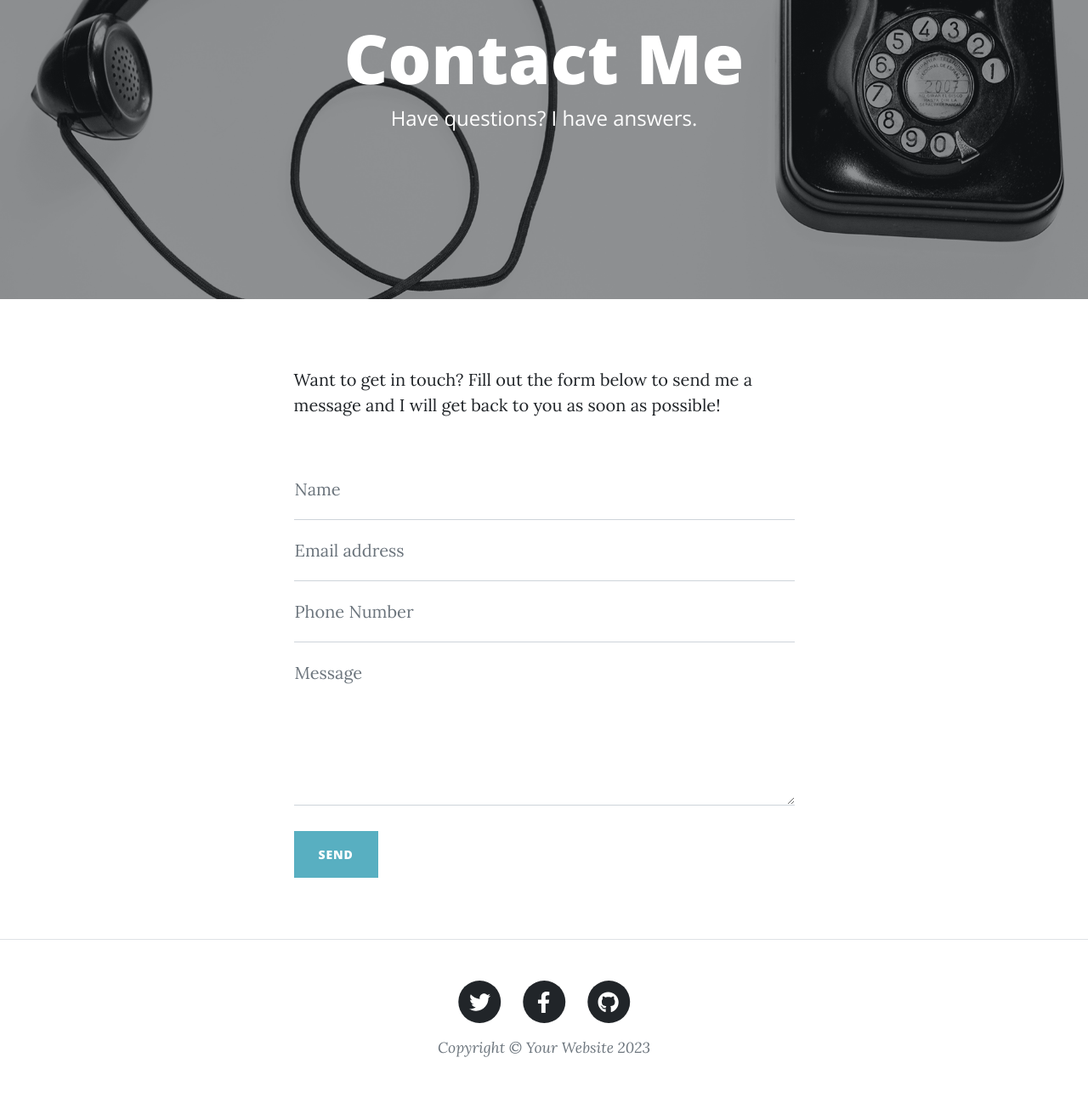
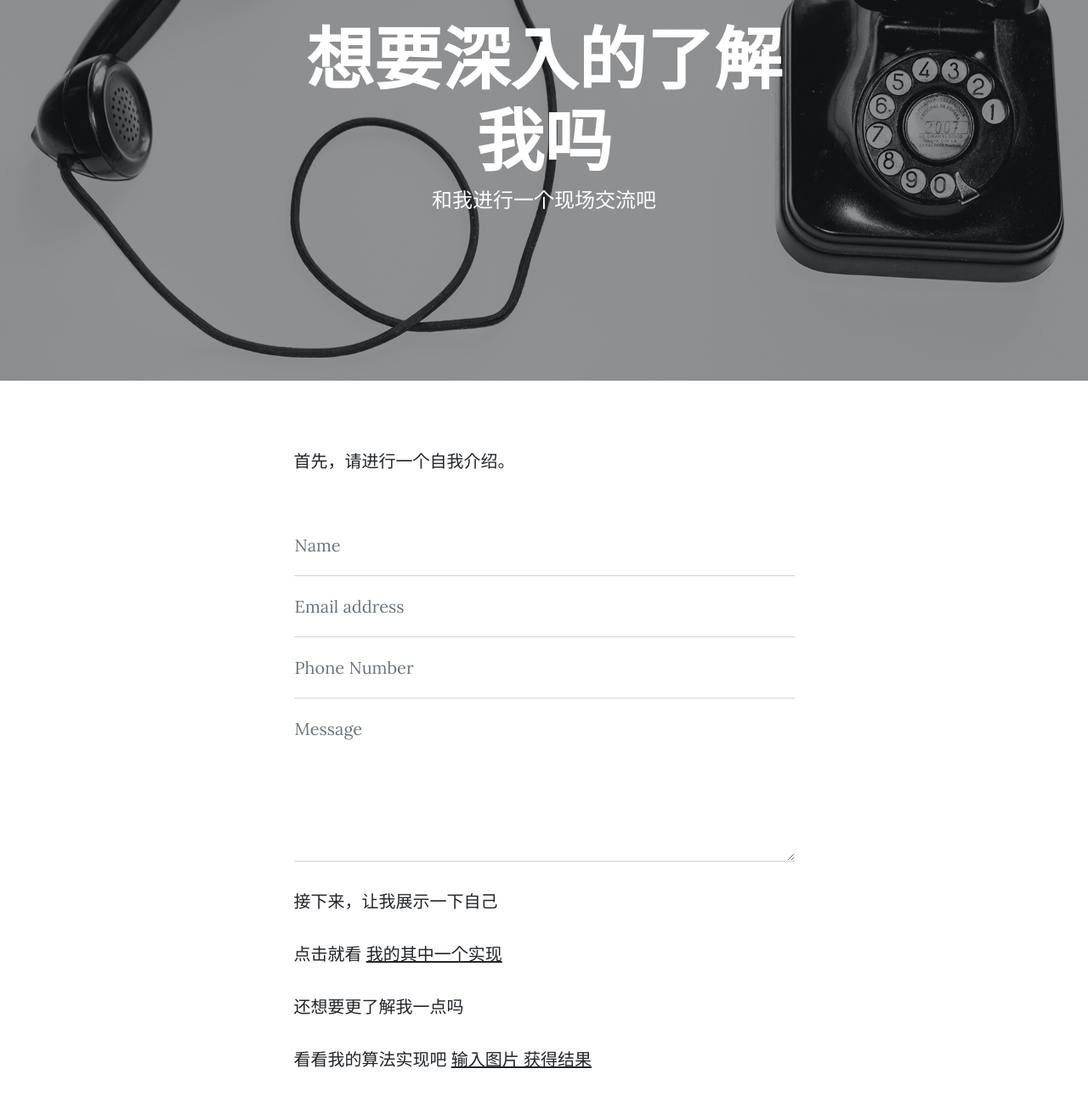
Before and after one commit to Jderder/web, a plain HTML site: page contact.html in a window 1280 px wide. Shown: the part 180-1471 px from the top of the page at 85% size. Drawn offline with nearby package versions, Linux system fonts and the light colour scheme.

Commit message:
Update contact.html

```diff
--- a/contact.html
+++ b/contact.html
@@ -40,8 +40,8 @@
                 <div class="row gx-4 gx-lg-5 justify-content-center">
                     <div class="col-md-10 col-lg-8 col-xl-7">
                         <div class="page-heading">
-                            <h1>Contact Me</h1>
-                            <span class="subheading">Have questions? I have answers.</span>
+                            <h1>想要深入的了解我吗</h1>
+                            <span class="subheading">和我进行一个现场交流吧</span>
                         </div>
                     </div>
                 </div>
@@ -52,7 +52,7 @@
             <div class="container px-4 px-lg-5">
                 <div class="row gx-4 gx-lg-5 justify-content-center">
                     <div class="col-md-10 col-lg-8 col-xl-7">
-                        <p>Want to get in touch? Fill out the form below to send me a message and I will get back to you as soon as possible!</p>
+                        <p>首先，请进行一个自我介绍。</p>
                         <div class="my-5">
                             <!-- * * * * * * * * * * * * * * *-->
                             <!-- * * SB Forms Contact Form * *-->
@@ -83,6 +83,16 @@
                                     <label for="message">Message</label>
                                     <div class="invalid-feedback" data-sb-feedback="message:required">A message is required.</div>
                                 </div>
+								<p>接下来，让我展示一下自己</p>
+								<p>
+								    点击就看
+								    <a href="http://spaceipsum.com/">我的其中一个实现</a>
+								</p>
+								<p>还想要更了解我一点吗</p>
+								<p>
+								    看看我的算法实现吧
+								    <a href="http://spaceipsum.com/">输入图片 获得结果</a>
+								</p
                                 <br />
                                 <!-- Submit success message-->
                                 <!---->
```
